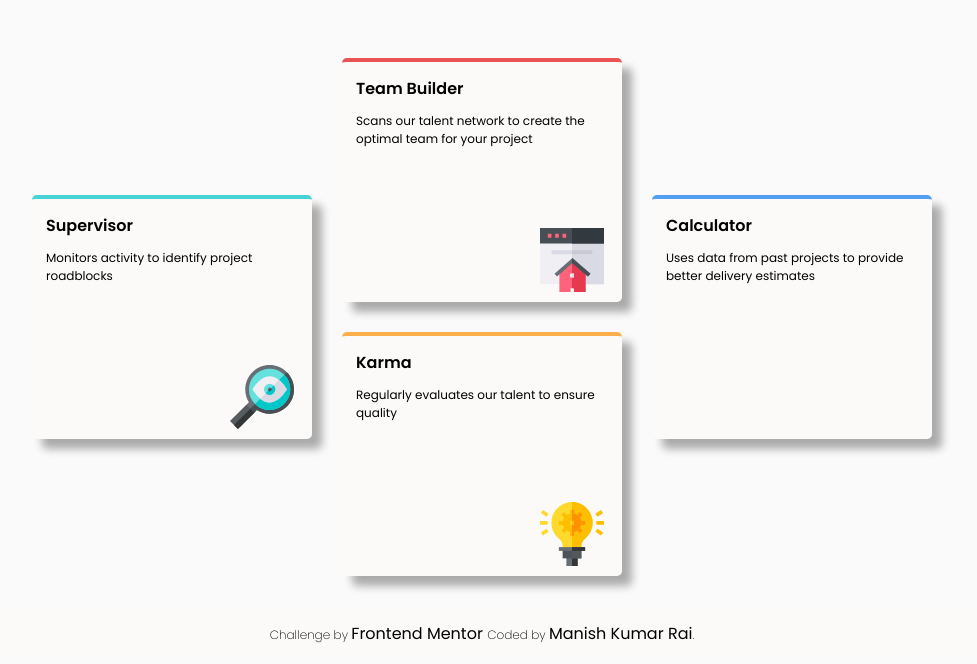
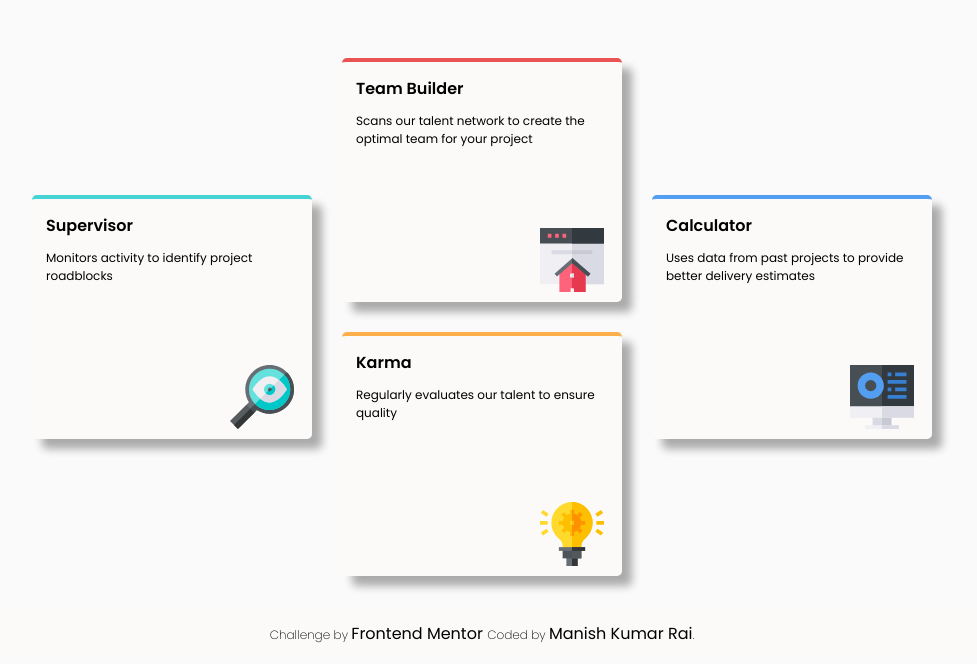
Before and after one commit to kumarmanishrai/four-card-feature, a plain HTML site: page index.html in a window 1280 px wide. Shown: the part 136-800 px from the top of the page, without its empty margins (158-1135 px from the left). Drawn offline with Linux system fonts and the light colour scheme.

Commit message:
Update index.html

```diff
--- a/index.html
+++ b/index.html
@@ -75,7 +75,7 @@
         <p class="light">
           Uses data from past projects to provide better delivery estimates
         </p>
-        <img class="img" src="../four-card-feature-section-master/images/icon-calculator.svg" alt="">
+        <img class="img" src="images/icon-calculator.svg" alt="">
       </div>
   </section>
 
```
